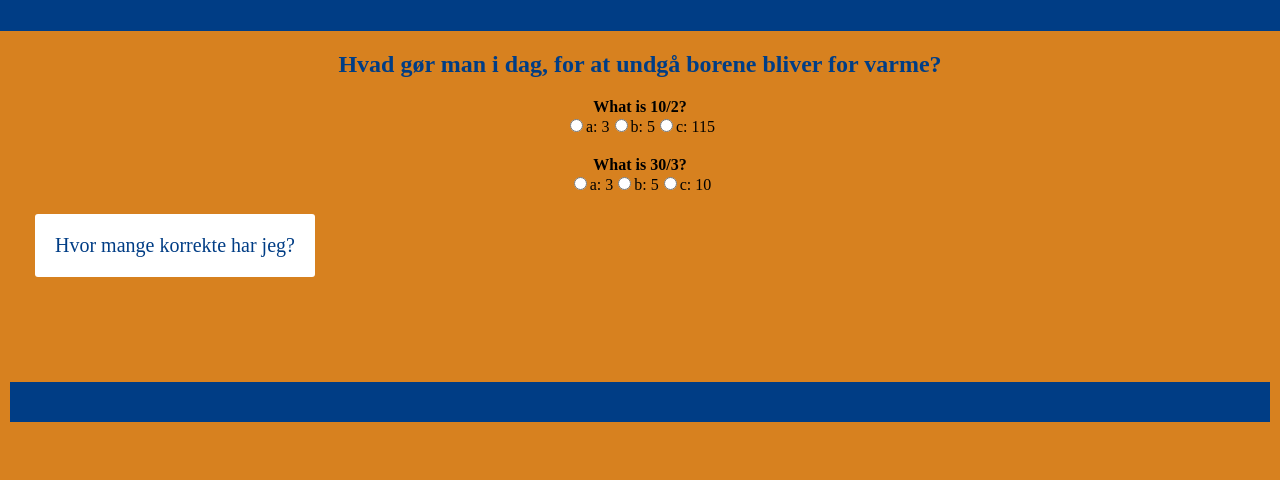
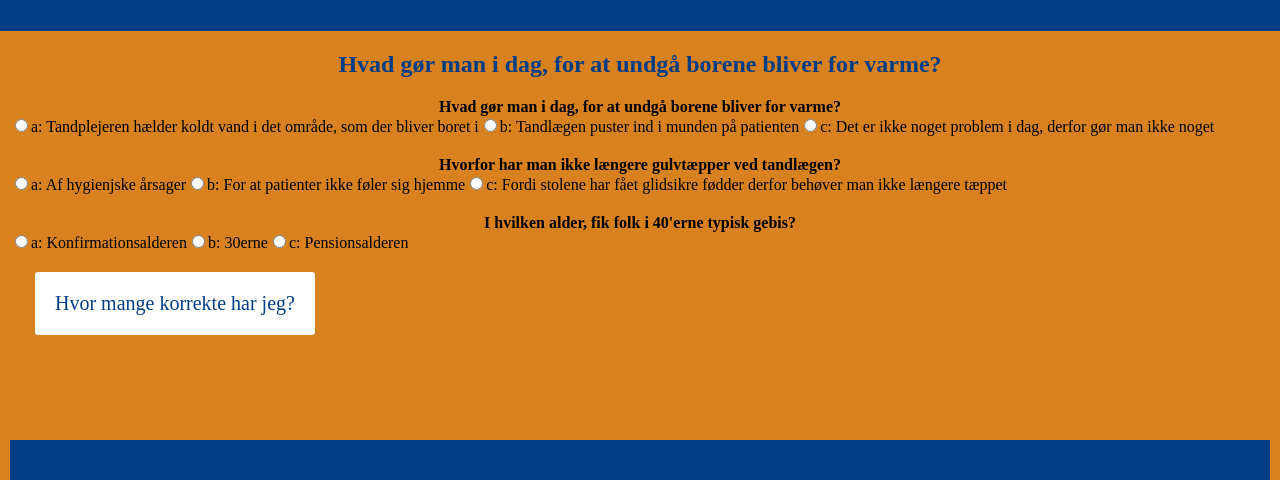
Before and after one commit to 2semc2/STENO_Gruppe5, a plain HTML site: page quiz.html in a window 1280 px wide. Shown: the part 598-1078 px from the top of the page. Before the commit the page ends 1020 px from the top, so only its background shows below. Drawn offline with Linux system fonts and the light colour scheme.

Commit message:
Tekst til Quiz + små ændringer

```diff
--- a/css/style.css
+++ b/css/style.css
@@ -233,7 +233,7 @@ p {
 }
 .answers {
     margin-bottom: 20px;
-    text-align: center;
+    text-align: left;
 }
 #submit{
     font-family: "Au Passata";
--- a/js/quiz.js
+++ b/js/quiz.js
@@ -2,24 +2,35 @@
 
 var myQuestions = [
     {
-        question: "What is 10/2?",
+        question: "Hvad gør man i dag, for at undgå borene bliver for varme?",
         answers: {
-            a: '3',
-            b: '5',
-            c: '115'
+            a: 'Tandplejeren hælder koldt vand i det område, som der bliver boret i',
+            b: 'Tandlægen puster ind i munden på patienten',
+            c: 'Det er ikke noget problem i dag, derfor gør man ikke noget'
+        },
+        correctAnswer: 'a'
+    },
+    {
+        question: "Hvorfor har man ikke længere gulvtæpper ved tandlægen?",
+        answers: {
+            a: 'Af hygienjske årsager',
+            b: 'For at patienter ikke føler sig hjemme',
+            c: 'Fordi stolene har fået glidsikre fødder derfor behøver man ikke længere tæppet'
+        },
+        correctAnswer: 'a'
+    },
+    {
+        question: "I hvilken alder, fik folk i 40'erne typisk gebis?",
+        answers: {
+            a: 'Konfirmationsalderen',
+            b: '30erne',
+            c: 'Pensionsalderen'
         },
         correctAnswer: 'b'
-    },
-    {
-        question: "What is 30/3?",
-        answers: {
-            a: '3',
-            b: '5',
-            c: '10'
-        },
-        correctAnswer: 'c'
     }
 ];
+
+
 
 var quizContainer = document.getElementById('quiz');
 var resultsContainer = document.getElementById('results');
@@ -96,7 +107,7 @@ function generateQuiz(questions, quizContainer, resultsContainer, submitButton){
         }
 
         // show number of correct answers out of total
-        resultsContainer.innerHTML = numCorrect + ' out of ' + questions.length;
+        resultsContainer.innerHTML = numCorrect + ' ud af ' + questions.length + ' korrekte ';
     }
 
     // show questions right away
```
